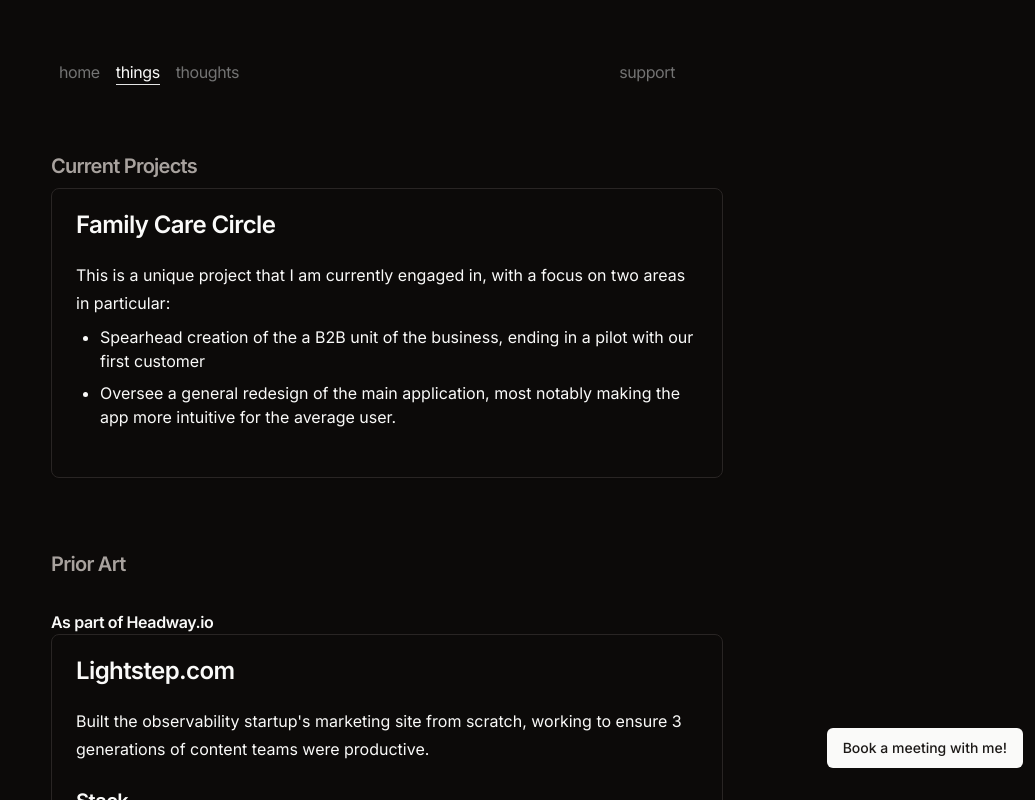
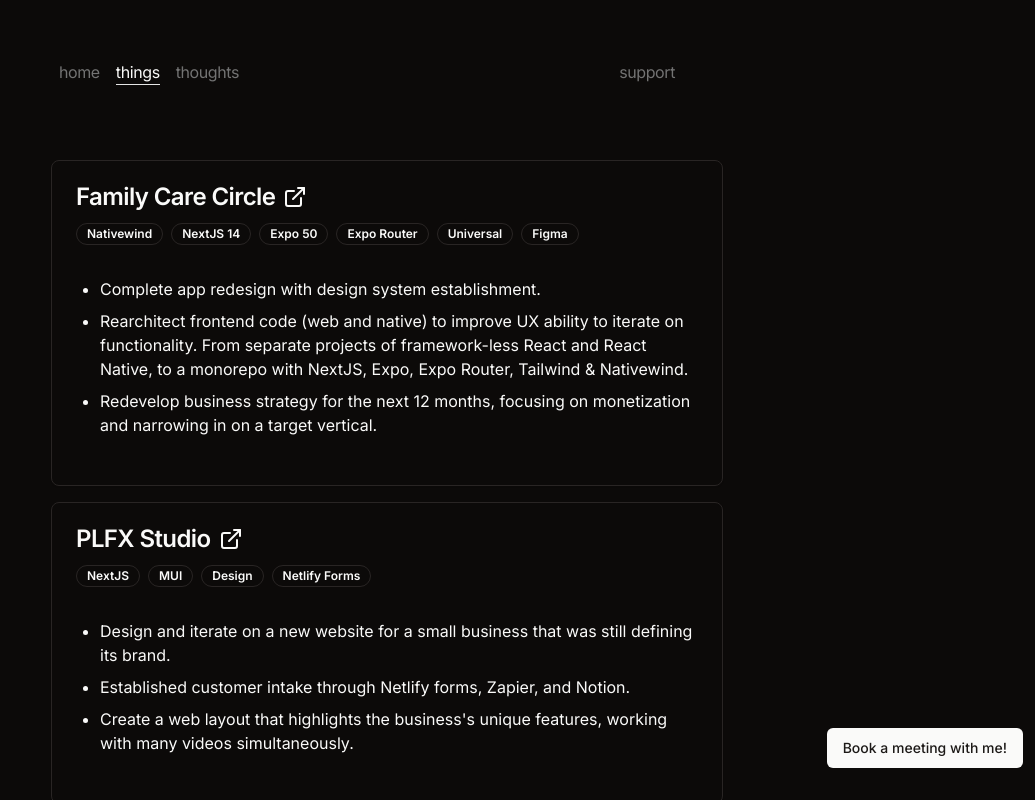
Before and after one commit to panzacoder/plfx-dev, a Next.js app: page /things in a window 1280 px wide. Shown: the top 800 px of the page, without its empty margins (245-1280 px from the left). Built offline with nearby package versions, Linux system fonts and the light colour scheme.

Commit message:
Fill out past work

```diff
--- a/app/things/page.mdx
+++ b/app/things/page.mdx
@@ -7,41 +7,53 @@
   CardHeader,
   CardTitle,
 } from "@/components/ui/card"
+import { Badge } from "@/components/ui/badge"
+import { ProjectCard } from "./project-card"
 
-## <Lead>Current Projects</Lead>
+<ProjectCard title="Family Care Circle" link="https://familycarecircle.com" tags={['Nativewind', 'NextJS 14', 'Expo 50', 'Expo Router', 'Universal', 'Figma']}>
+  - Complete app redesign with design system establishment.
+  - Rearchitect frontend code (web and native) to improve UX ability to iterate on functionality. From separate projects of framework-less React and React Native, to a monorepo with NextJS, Expo, Expo Router, Tailwind & Nativewind.
+  - Redevelop business strategy for the next 12 months, focusing on monetization and narrowing in on a target vertical.
+</ProjectCard>
 
-<Card>
-  <CardHeader>
-    <CardTitle>[Family Care Circle](https://familycarecircle.com)</CardTitle>
-  </CardHeader>
+<ProjectCard title="PLFX Studio" link="https://plfx.studio" tags={['NextJS', 'MUI', 'Design', 'Netlify Forms']}>
+  - Design and iterate on a new website for a small business that was still defining its brand.
+  - Established customer intake through Netlify forms, Zapier, and Notion.
+  - Create a web layout that highlights the business's unique features, working with many videos simultaneously.
+</ProjectCard>
 
-  <CardContent>
-    This is a unique project that I am currently engaged in, with a focus on two areas in particular:
-    - Spearhead creation of the a B2B unit of the business, ending in a pilot with our first customer
-    - Oversee a general redesign of the main application, most notably making the app more intuitive for the average user.
-  </CardContent>
-</Card>
 
-<br />
-<br />
-<br />
-## <Lead>Prior Art</Lead>
-<br />
+<Lead className='pt-8'>As part of [Headway.io](https://headway.io)</Lead>
 
-###### As part of [Headway.io](https://headway.io)
+<ProjectCard title="[Stealth E-commerce app]" tags={['NextJS 13', 'RSC', 'NestJS', 'Shopify', 'Prisma']}>
+  - Brought greenfield project from 0-1, assisting the client's first and second head of engineering in establishing app architecture and tooling.
+  - Solved novel problems (particularly around authentication) with Shopify's App Bridge API and NextJS Server Components.
+  - Ensured the client could maintain productivity while pivoting on staffing 2 months into the project, seeing 100% turnover of in-house engineering team.
+</ProjectCard>
 
-<Card>
-  <CardHeader>
-    <CardTitle>[Lightstep.com](https://lightstep.com)</CardTitle>
-  </CardHeader>
+<ProjectCard title='Shipwright Token Navigator' link="https://www.shipwright.design/" tags={['Design Systems', 'Figma Plugin & Widget', 'Design Tokens', 'Monorepo']}>
+  - Born from a hack-week prototype, I led a team of 5 to build a design token management system, embedded directly into Figma as a widget.
+  - The project was roughly 80% complete when I left Headway, but was already used to some success by the our team to jumpstart several new projects.
+  - The project included a fully-fledged system of coded components based in MUI, as well as starters that could accept customized design tokens into React, Rails, Web components, and more.
+</ProjectCard>
 
-  <CardContent>
-    Built the observability startup's marketing site from scratch, working to ensure 3 generations of content teams were productive.
-    <br />
-    #### Stack
-    - GatsbyJS
-    - Contentful
-    - Algolia
-    - Netlify
-  </CardContent>
-</Card>
+<ProjectCard title="Handshake" link="https://joinhandshake.com/" tags={['React', 'Typescript', 'Rails', 'Sift', 'Prototyping']}>
+  - Joined a squad at Handshake for 6 months, assisting them in implementing [Sift](https://sift.com/products/digital-trust-safety-platform), a fraud detection system.
+  - Helped build a rapid prototype of a new & flexible Typescript-based framework for the Job board multi-page form design.
+</ProjectCard>
+
+
+<ProjectCard title="Kaladin" link="https://www.designsystemreset.com/design-system-case-study-kaladin" tags={['Storybook', 'Typescript', 'MUI', 'GatsbyJS']}>
+  - Built a design system for a startup in the crypto trading space, utilizing Storybook & Gatsby as the deliverable.
+  - As part of this project, mentored a junior developer in the use of Storybook, Gatsby, and MUI.
+</ProjectCard>
+
+<ProjectCard title="Lightstep.com | ServiceNow" link="https://lightstep.com" tags={['GatsbyJS', 'Contentful', 'Algolia', 'Netlify', 'MUI']}>
+  - Built the observability startup's marketing site from scratch, as well as documentation platform for open source software.
+  - Train client developers and content marketers, integrating several new platforms during an aquisition by ServiceNow.
+  - Maintained a complex client relationship, providing documentation, training, architecture decisions over 3 years of ongoing work.
+</ProjectCard>
+
+<ProjectCard title="Roostify" link="https://www.headway.io/case-study/roostify" tags={['Ruby', 'Rails', 'React']}>
+  - Worked on a small team to assist Roostify with integrating their workflows with a major world bank's mortgage process.
+</ProjectCard>
--- /dev/null
+++ b/app/things/project-card.tsx
@@ -0,0 +1,36 @@
+import { Card, CardContent, CardHeader, CardTitle } from "@/components/ui/card";
+import { Badge } from "@/components/ui/badge";
+import { Link } from "@/components/ui/link";
+import { ExternalLink } from "lucide-react";
+
+export type ProjectCardProps = {
+  title: string;
+  link?: string;
+  tags: string[];
+  children: React.ReactNode;
+};
+export function ProjectCard({ title, link, tags, children }: ProjectCardProps) {
+  return (
+    <Card className="my-2">
+      <CardHeader className="flex flex-col gap-2">
+        <CardTitle className="flex flex-row gap-2">
+          {title}
+          {link && (
+            <Link href={link}>
+              <ExternalLink />
+            </Link>
+          )}
+        </CardTitle>
+        <div className="flex flex-wrap gap-2">
+          {tags.map((tag: string) => (
+            <Badge key={tag} variant="outline">
+              {tag}
+            </Badge>
+          ))}
+        </div>
+      </CardHeader>
+
+      <CardContent>{children}</CardContent>
+    </Card>
+  );
+}
--- /dev/null
+++ b/components/ui/badge.tsx
@@ -0,0 +1,36 @@
+import * as React from "react"
+import { cva, type VariantProps } from "class-variance-authority"
+
+import { cn } from "@/lib/utils"
+
+const badgeVariants = cva(
+  "inline-flex items-center rounded-full border px-2.5 py-0.5 text-xs font-semibold transition-colors focus:outline-none focus:ring-2 focus:ring-ring focus:ring-offset-2",
+  {
+    variants: {
+      variant: {
+        default:
+          "border-transparent bg-primary text-primary-foreground hover:bg-primary/80",
+        secondary:
+          "border-transparent bg-secondary text-secondary-foreground hover:bg-secondary/80",
+        destructive:
+          "border-transparent bg-destructive text-destructive-foreground hover:bg-destructive/80",
+        outline: "text-foreground",
+      },
+    },
+    defaultVariants: {
+      variant: "default",
+    },
+  }
+)
+
+export interface BadgeProps
+  extends React.HTMLAttributes<HTMLDivElement>,
+    VariantProps<typeof badgeVariants> {}
+
+function Badge({ className, variant, ...props }: BadgeProps) {
+  return (
+    <div className={cn(badgeVariants({ variant }), className)} {...props} />
+  )
+}
+
+export { Badge, badgeVariants }
```
